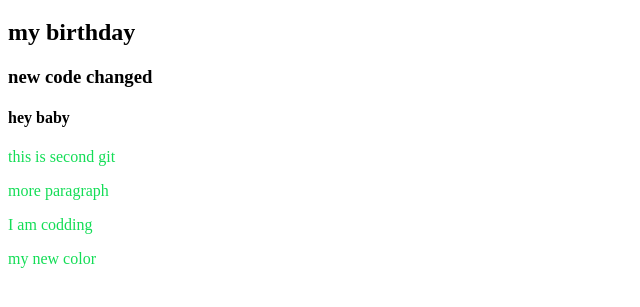
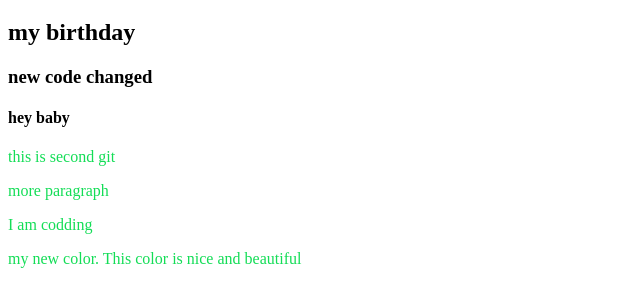
Before and after one commit to Sarfaraj116/my-second-repo, a plain HTML site: page index.html in a window 1280 px wide. Shown: the part 61-368 px from the top of the page, without its empty margins (0-640 px from the left). Drawn offline with Linux system fonts and the light colour scheme.

Commit message:
header adeed

```diff
--- a/index.html
+++ b/index.html
@@ -15,6 +15,6 @@
     <p>this is second git</p>
     <p>more paragraph</p>
     <p>I am codding</p>
-    <p> my new color</p>
+    <p> my new color. This color is nice and beautiful</p>
 </body>
 </html>
```
